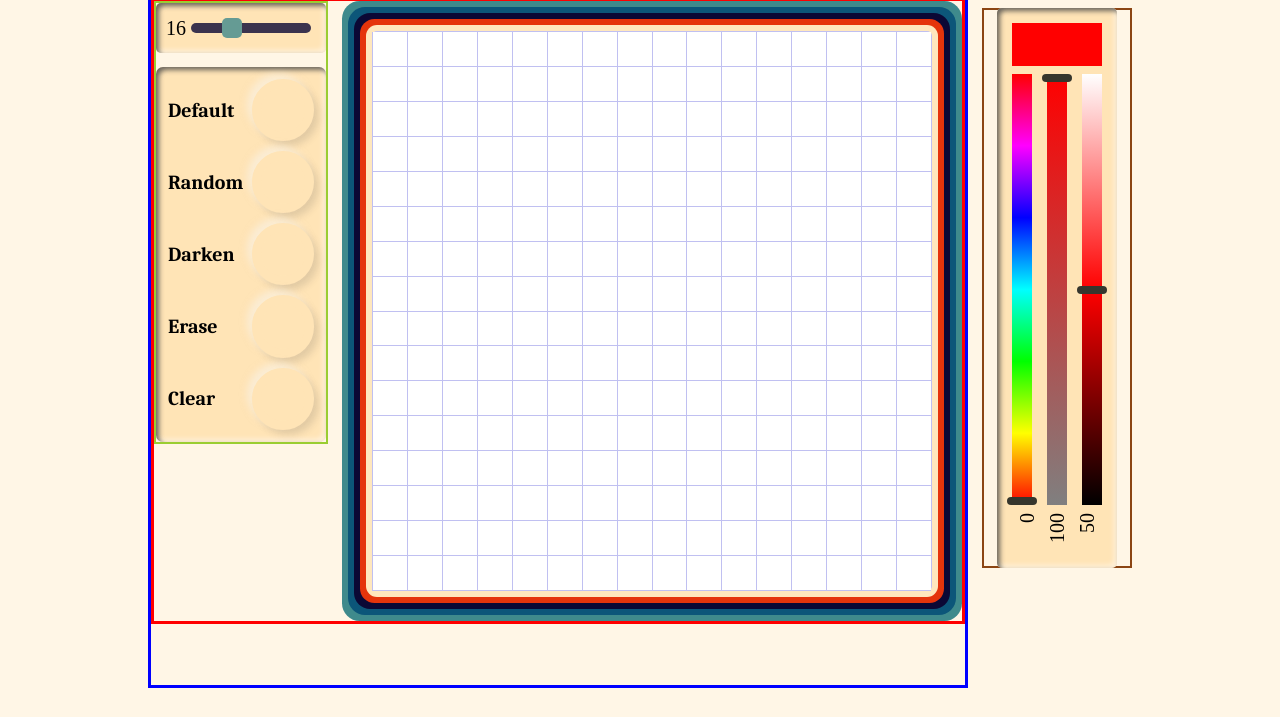
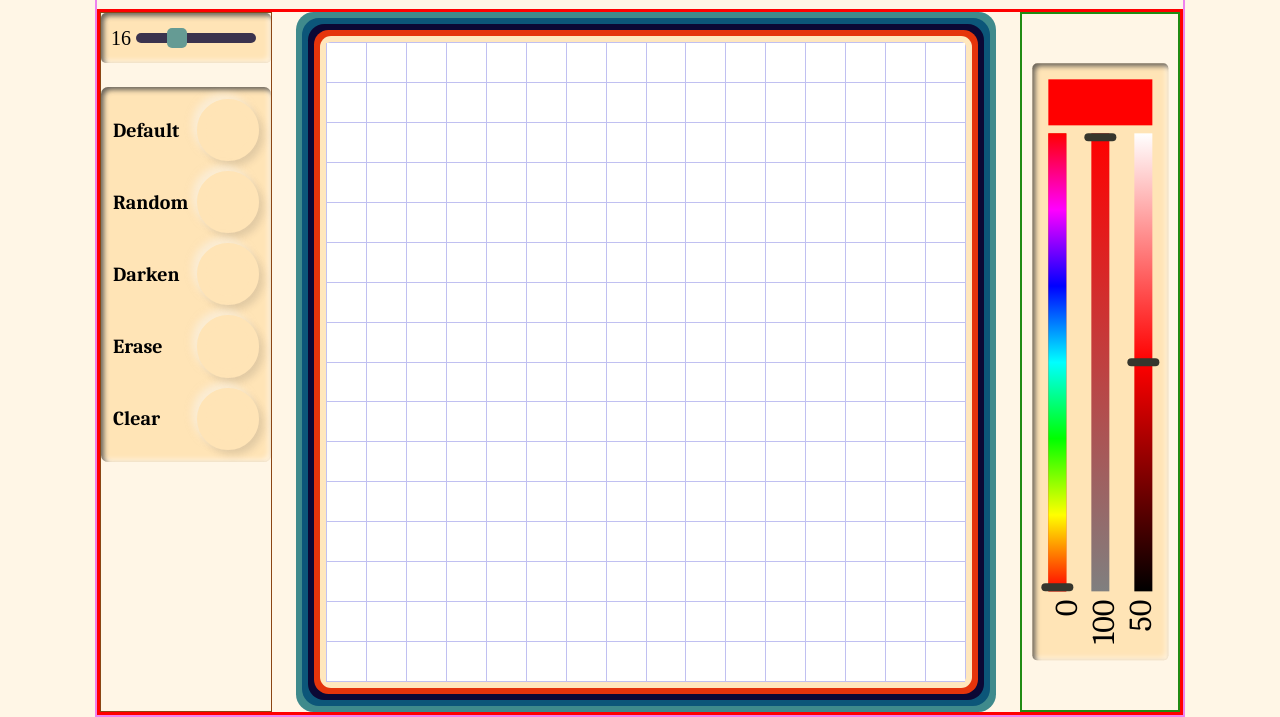
Before and after one commit to birds-chirping/etch-a-sketch, a plain HTML site: page index.html in a window 1280 px wide. Shown: the part 112-829 px from the top of the page. Before the commit the page ends 800 px from the top, so only its background shows below. Drawn offline with Linux system fonts and the light colour scheme; a web font is replaced by a local one.

Commit message:
Change style.
Move color container inside game container.
Change:
  div class names.
  --gap value.
  color-[container, panel, sliders, values]: alignment, size, font.
  left panel alignment.

```diff
--- a/index.html
+++ b/index.html
@@ -13,25 +13,23 @@
 <body>
 
 
-    <div class="big-container">
-        <div class="title-btn-grid-container">
+    <div class="wrapper">
         <!-- title -->
         <div class="title-container">
             <h1 class="game-title">etch a sketch</h1>
         </div>
-            <!-- buttons and grid -->
-            <div class="btn-grid-container">
 
-
+        <!-- game container -->
+        <div class="game-container">
+            <!-- left panel-->
             <div class="left-panel">
                 <!-- size slider -->
                 <div class="size-panel">
                     <div id="size-value">16</div>
                     <div class="size-slider-wrapper"><input class="slider" id="size-range" type="range" min="1" max="50" value="16"></div>
-                        <!-- <div id="size-tag">grid size</div> -->
                 </div>
+                <!-- buttons -->
                 <div class="buttons">
-
                     <div class="default-btn-cont">
                         <button id="default"></button>
                         <div>Default</div>
@@ -54,13 +52,11 @@
                         <button id="clear"></button>
                         <div>Clear</div>
                     </div>
-                    </div>
-                </div>
+                </div>  <!-- /buttons  -->
+            </div>  <!-- /left panel-->
 
+            <!-- grid -->
             <div class="grid-container"></div>
-            </div>
-        </div>
-
 
             <!-- color sliders-->
             <div class="color-container">
@@ -86,12 +82,9 @@
 
                     <div class="hue-canvas" id="chosen-hue"></div>
                 </div>
-
-
-        </div>
-        <!-- color sliders-->
-
-    </div>
+            </div>   <!-- /color sliders-->
+        </div>   <!-- /game-container -->
+    </div>  <!-- /big container  -->
 
 
 
--- a/styles.css
+++ b/styles.css
@@ -4,7 +4,7 @@
     --sat: 100%;
     --light: 50%;
     --gridsize: calc(80vmin + 60px);
-    --gap: 0.7rem;
+    --gap: 3vmin;
 }
 
 * {
@@ -13,6 +13,13 @@
     margin: 0;
     padding: 0;
     /* border: 1px solid red; */
+}
+
+/* --------------------slider-------------------------- */
+
+.slider {
+    -webkit-appearance: none;
+    appearance: none;
 }
 
 /* ----------------------------------------------------- */
@@ -25,24 +32,20 @@ body {
 }
 
 
-.big-container {
+.wrapper {
     display: flex;
     flex-direction: column;
     align-items: center;
     gap: var(--gap);
-}
-
-/* -------------------title-btn-grid-------------------- */
-
-.title-btn-grid-container {
-    display: flex;
-    flex-direction: column;
-    border: 3px solid blue;
-    gap: var(--gap);
+    border: 2px solid violet;
+    /* align-items: stretch; */
 
 }
 
-.btn-grid-container {
+/* ------------------- game container -------------------- */
+
+
+.game-container {
     display:flex;
     flex-direction: column;
     align-items: center;
@@ -61,19 +64,131 @@ body {
 
 .game-title {
     color: black;
-    /* font-size: 2.6rem; */
     font-size: 10vw;
     font-family: 'Fascinate', cursive;
     width: calc(80vmin + 60px);
     text-align: center;
     /* border: 1px solid pink; */
-    /* margin: 0; */
+}
 
+/* -----------left panel------------- */
+.left-panel {
+    border: 2px solid yellowgreen;
+    display: flex;
+    flex-direction: column;
+    align-items: center;
+    /* justify-content: flex-end; */
+    gap: var(--gap);
+}
+
+/* ----------size slider----------- */
+.size-panel {
+    width: calc(80vmin + 60px);
+    display: flex;
+    justify-content: stretch;
+    align-items: center;
+    height: 50px;
+    padding: 0.35rem;
+    padding-left: 0.75rem;
+    border-radius: 5px;
+    background-color: #ffe4b6;
+    /* border: 2px solid red; */
+    box-shadow: inset 3px 3px 5px rgba(70, 70, 70, 0.8),
+                inset -3px -3px 5px rgba(255, 255, 255, 0.5);
+}
+
+.size-slider-wrapper{
+    flex: 1;
+    display: flex;
+    justify-content: center;
+}
+
+.slider#size-range {
+    height: 10px;
+    width: 60vmin;
+    background:#0b0835;
+    opacity: 0.8;
+    -webkit-transition: .2s;
+    transition: opacity .2s;
+    border-radius: 5px;
+}
+
+.slider#size-range:hover {
+    opacity: 0.9;
 }
 
 
-/* --------------------------buttons and grid---------- */
+.slider#size-range::-webkit-slider-thumb {
+    -webkit-appearance: none;
+    appearance: none;
+    width: 20px;
+    height: 20px;
+    border-radius: 5px;
+    cursor: pointer;
+    background:#3f8a8c;
+}
 
+.slider#size-range::-moz-range-thumb {
+    background:#3f8a8c;
+    width: 20px;
+    height: 20px;
+    border-radius: 5px;
+    cursor: pointer;
+}
+
+
+
+/* ------------------media--------------- */
+@media screen and (orientation: landscape) {
+
+    .game-title {
+        font-size: 10vh;
+    }
+
+    .title-container {
+        border: 1px solid saddlebrown;
+        width: calc(70vh + 60px);
+
+    }
+
+    .game-container {
+        display: flex;
+        flex-direction: row;
+        align-items: stretch;
+        /* border: 3px dashed blue; */
+    }
+
+    /* ---------------------left panel------------------ */
+    .left-panel {
+        border: 1px solid saddlebrown;
+    }
+
+    .size-panel {
+        justify-content: space-around;
+        max-width: 170px;
+        height: 50px;
+        padding: 10px;
+        /* border: 2px dashed #e5340b; */
+    }
+
+    .size-slider-wrapper {
+        flex: none;
+        min-width: 130px;
+        /* border: 3px solid fuchsia; */
+    }
+
+    .slider#size-range {
+        max-width: 120px;
+
+    }
+
+    /* ---------------grid container-------------- */
+    .grid-container {
+        height: 70vh;
+        width: 70vh;
+    }
+
+}
 
 /* --------------------buttons------------------------- */
 .buttons {
@@ -125,17 +240,6 @@ button:active, button:focus, button:hover {
 
 
 
-/* -----------left panel------------- */
-.left-panel {
-    border: 2px solid yellowgreen;
-    display: flex;
-    flex-direction: column;
-    align-items: center;
-    justify-content: flex-end;
-    gap: var(--gap);
-}
-
-
 @media screen and (orientation: landscape) {
     .buttons {
         display: flex;
@@ -168,6 +272,7 @@ button:active, button:focus, button:hover {
 
     }
 }
+
 /* ----------------------grid-------------------------- */
 
 .grid-container {
@@ -203,26 +308,17 @@ button:active, button:focus, button:hover {
 }
 
 
-
-/* --------------------slider-------------------------- */
-
-.slider {
-    -webkit-appearance: none;
-    appearance: none;
-}
-
-
 /* ---------color-panel----------- */
 
 .color-panel {
     display: flex;
     flex-direction: row;
     align-items: center;
-    justify-content: space-evenly;
+    justify-content: center;
     width: calc(80vmin + 60px);
+    height: 18vw;
     /* border: 1px solid salmon; */
-    /* margin: 10px 0px; */
-    padding: 15px;
+    padding: 3vw;
     border-radius: 5px;
     background-color: #ffe4b6;
     box-shadow: inset 3px 3px 5px rgba(70, 70, 70, 0.8),
@@ -231,6 +327,7 @@ button:active, button:focus, button:hover {
 
 }
 
+
 .color-values {
     /* background-color: pink; */
     display: flex;
@@ -238,41 +335,37 @@ button:active, button:focus, button:hover {
     align-self: stretch;
     justify-content: space-around;
     align-items: flex-end;
-    min-width: 2rem;
+    min-width: 3ch;
 }
 
+.color-values > div {
+    font-size: 4vw;
+    font-family: 'Caladea', serif;
+}
+
+
+
+/* ------------------color sliders-------- */
 .color-sliders {
     flex:10;
     display: flex;
     flex-direction: column;
     justify-content: space-between;
     width: 80%;
-    height: 90px;
-    /* margin-left: 4px;
-    margin-right: 8px; */
+    height: 100%;
     /* border: 1px solid red; */
 }
-
 
 
 #hue-range,
 #sat-range,
 #light-range {
-    height: 20px;
+    /* height: 20px; */
+    height: 3vw;
     width: 100%;
 }
 
-/* -------------hue chosen color--------------- */
 
-.hue-canvas{
-    flex:1;
-    align-self: stretch;
-    min-width: 2rem;
-    /* margin: 4px; */
-    background-color: hsl(0, 100%, 50%);
-}
-
-/* ------------------color sliders-------- */
 .hue-slider-container,
 .sat-slider-container,
 .light-slider-container {
@@ -287,8 +380,8 @@ button:active, button:focus, button:hover {
     -webkit-appearance: none;
     appearance: none;
     background: #36362d;
-    width: 8px;
-    height: 30px;
+    width: 1vw;
+    height: 4vw;
     border-radius: 4px;
 }
 
@@ -296,8 +389,8 @@ button:active, button:focus, button:hover {
 .slider#sat-range::-moz-range-thumb,
 .slider#light-range::-moz-range-thumb  {
     background: #36362d;
-    width: 8px;
-    height: 30px;
+    width: 1vw;
+    height: 4vw;
     border-radius: 4px;
 }
 
@@ -340,17 +433,18 @@ button:active, button:focus, button:hover {
 @media screen and (orientation: landscape) {
     .color-container {
         /* border: 5px solid salmon; */
-        width: 150px;
-        height: 70vh;
-        align-self: center;
+        width: 20vh;
+        align-self: stretch;
         display: flex;
         justify-content: center;
         align-items: center;
-        border: 2px solid saddlebrown;
+        border: 2px solid rgb(33, 139, 19);
 
     }
     .color-panel {
-        width: 70vh;
+        width: calc(70vh + 60px);
+        height: 17vh;
+        padding: 2vh;
         transform: rotate(270deg) ;
         box-shadow: inset -3px 3px 5px rgba(70, 70, 70, 0.8),
                     inset 3px -3px 5px rgba(255, 255, 255, 0.5);
@@ -359,141 +453,51 @@ button:active, button:focus, button:hover {
    }
 
     .color-sliders {
-        width: 70vh;
+        width: 58vh;
+        height: 100%;
+        align-self: center;
+        justify-self: center;
+    }
+
+    #hue-range,
+    #sat-range,
+    #light-range {
+        height: 2.2vh;
+        width: 100%;
+    }
+
+
+    .slider#hue-range::-webkit-slider-thumb,
+    .slider#sat-range::-webkit-slider-thumb,
+    .slider#light-range::-webkit-slider-thumb  {
+        -webkit-appearance: none;
+        appearance: none;
+        background: #36362d;
+        width: 1vh;
+        height: 4vh;
+        border-radius: 4px;
+    }
+
+    .slider#hue-range::-moz-range-thumb,
+    .slider#sat-range::-moz-range-thumb,
+    .slider#light-range::-moz-range-thumb  {
+        background: #36362d;
+        width: 1vh;
+        height: 4vh;
+        border-radius: 4px;
+    }
+
+    .color-values > div {
+        font-size: 4vh;
+        font-family: 'Caladea', serif;
     }
 }
 
-/* ----------size slider----------- */
-.size-panel {
-    width: calc(80vmin + 60px);
-    display: flex;
-    justify-content: stretch;
-    align-items: center;
-    /* margin: 10px 0px 25px; */
-    height: 50px;
-    padding: 0.35rem;
-    padding-left: 0.75rem;
-    border-radius: 5px;
-    background-color: #ffe4b6;
-    /* border: 2px solid red; */
-    box-shadow: inset 3px 3px 5px rgba(70, 70, 70, 0.8),
-                inset -3px -3px 5px rgba(255, 255, 255, 0.5);
+/* -------------hue chosen color--------------- */
+
+.hue-canvas{
+    flex:1;
+    align-self: stretch;
+    min-width: 2rem;
+    background-color: hsl(0, 100%, 50%);
 }
-
-.size-slider-wrapper{
-    flex: 1;
-    display: flex;
-    justify-content: center;
-}
-
-.slider#size-range {
-    height: 10px;
-    width: 60vmin;
-    background:#0b0835;
-    opacity: 0.8;
-    -webkit-transition: .2s;
-    transition: opacity .2s;
-    border-radius: 5px;
-}
-
-.slider#size-range:hover {
-    opacity: 0.9;
-}
-
-
-.slider#size-range::-webkit-slider-thumb {
-    -webkit-appearance: none;
-    appearance: none;
-    width: 20px;
-    height: 20px;
-    border-radius: 5px;
-    cursor: pointer;
-    background:#3f8a8c;
-}
-
-.slider#size-range::-moz-range-thumb {
-    background:#3f8a8c;
-    width: 20px;
-    height: 20px;
-    border-radius: 5px;
-    cursor: pointer;
-}
-
-/* ------------------media--------------- */
-@media screen and (orientation: landscape) {
-
-    .big-container {
-        flex-direction: row;
-        align-items: flex-start;
-        /* border: 2px solid greenyellow; */
-    }
-
-
-    .title-btn-grid-container {
-        flex: 5;
-        /* border: 3px solid saddlebrown; */
-        /* height: 100vh ; */
-        height: 100vh;
-    }
-
-    .game-title {
-        font-size: 10vh;
-
-    }
-
-    .title-container {
-        align-self: flex-end;
-        justify-content: flex-end;
-        /* border: 1px solid saddlebrown; */
-        width: calc(70vh + 60px);
-
-    }
-
-    .btn-grid-container {
-        display: flex;
-        flex-direction: row;
-        justify-content: flex-end;
-        /* border: 3px dashed blue; */
-    }
-
-
-
-    .grid-container {
-        height: 70vh;
-        width: 70vh;
-    }
-/* --------------------------------------------------- */
-
-
-
-
-    .size-slider-wrapper {
-        flex: none;
-        min-width: 130px;
-        /* border: 3px solid fuchsia; */
-    }
-
-    .size-panel {
-        justify-content: space-around;
-        max-width: 170px;
-        height: 50px;
-        /* margin: 0px; */
-        /* margin-top: 10px; */
-
-        padding: 10px;
-        /* border: 2px dashed #e5340b; */
-    }
-
-
-    .left-panel {
-        /* border: 1px solid saddlebrown; */
-        align-self: flex-start;
-
-    }
-
-
-    .slider#size-range {
-        max-width: 120px;
-
-    }
-}
```
Lines whose indentation alone changed are shown as unchanged.
